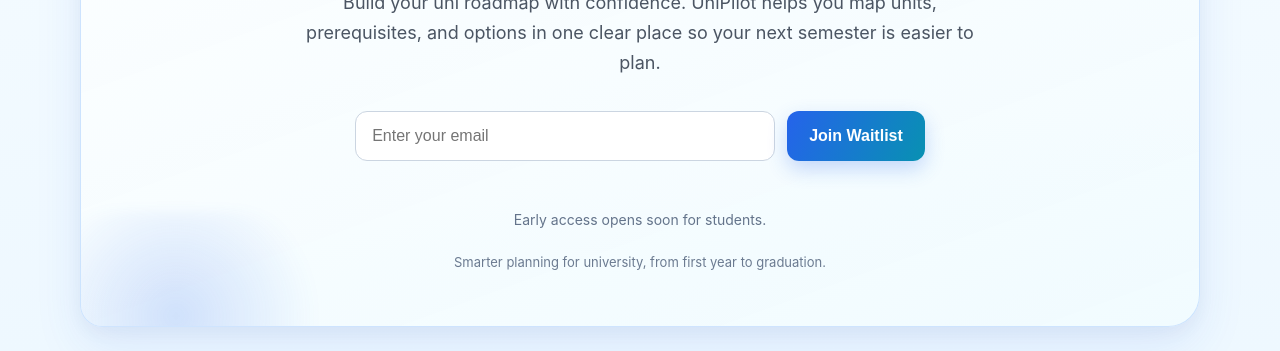
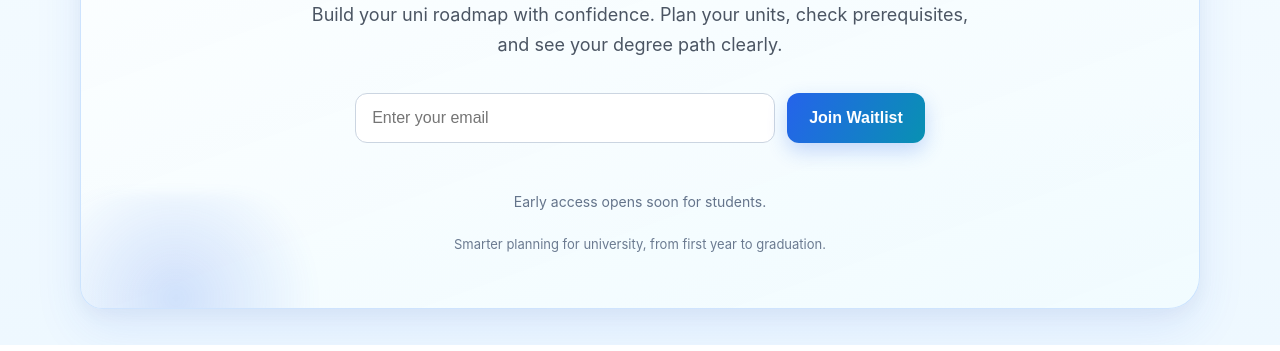
Before and after one commit to elijah-jones11/unipilot-landing-page, a plain HTML site: page index.html in a window 1280 px wide. Shown: the part 455-806 px from the top of the page. Drawn offline with Linux system fonts and the light colour scheme.

```diff
--- a/index.html
+++ b/index.html
@@ -250,9 +250,7 @@
       <p class="tagline">Enrolment without the chaos.</p>
 
       <p class="description">
-        Build your uni roadmap with confidence. UniPilot helps you map units,
-        prerequisites, and options in one clear place so your next semester is
-        easier to plan.
+        Build your uni roadmap with confidence. Plan your units, check prerequisites, and see your degree path clearly.
       </p>
 
       <form id="waitlistForm">
```
